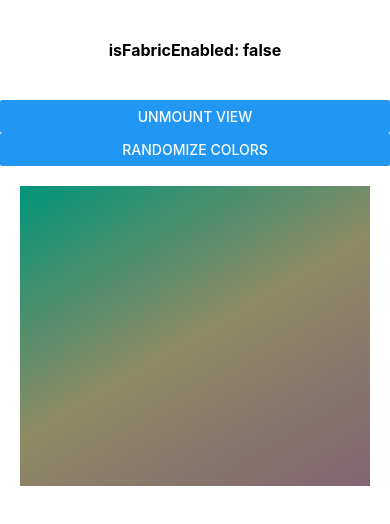
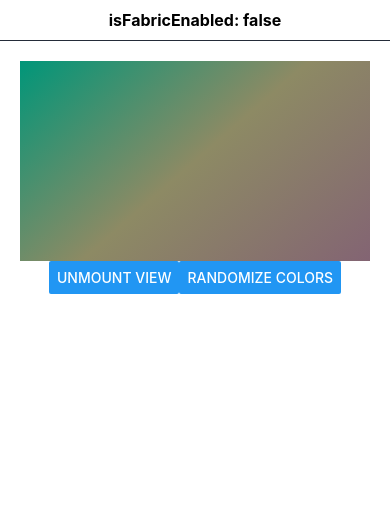
Before and after one commit to expo/fabric-tester, a React Native app: screen / in a window 390 px wide. Shown: the top 524 px of the page. Built offline with nearby package versions, Linux system fonts and the light colour scheme.

Commit message:
Add example for video player

```diff
--- a/App.js
+++ b/App.js
@@ -1,7 +1,7 @@
 import { Video } from 'expo-av';
 import { BlurView } from 'expo-blur';
 import { LinearGradient } from 'expo-linear-gradient';
-import React, { useRef, useState } from 'react';
+import React, { useCallback, useRef, useState } from 'react';
 import {
   Button,
   Image,
@@ -11,6 +11,7 @@ import {
   Text,
   View,
   ScrollView,
+  Platform,
 } from 'react-native';
 
 function randomColor() {
@@ -18,48 +19,44 @@ function randomColor() {
 }
 
 export default class App extends React.PureComponent {
-  state = {
-    reverse: false,
-    mounted: true,
-    colors: Array(3).fill(0).map(randomColor),
-  };
-
-  toggleMounted = () => {
-    this.setState((state) => ({ mounted: !state.mounted }));
-  };
-
-  randomizeColors = () => {
-    this.setState({ colors: Array(3).fill(0).map(randomColor) });
-  };
-
   render() {
-    const { reverse, mounted, colors } = this.state;
     const isFabricEnabled = global.nativeFabricUIManager != null;
 
     return (
       <SafeAreaView style={styles.container}>
         <ScrollView>
-          <Text style={[styles.text, { marginVertical: 40 }]}>
+          <Text style={[styles.text, { marginVertical: 10 }]}>
             isFabricEnabled: {isFabricEnabled + ''}
           </Text>
 
-          <Button title={mounted ? 'Unmount view' : 'Mount view'} onPress={this.toggleMounted} />
-          <Button title="Randomize colors" onPress={this.randomizeColors} disabled={!mounted} />
-
-          {mounted && (
-            <LinearGradient
-              style={styles.gradient}
-              colors={colors}
-              end={reverse ? { x: 1.0, y: 0.5 } : { x: 0.5, y: 1.0 }}
-            />
-          )}
-
+          <LinearGradientExample />
           {/* <BlueExample /> */}
-          {/* <VideoExample /> */}
+          {Platform.OS === 'ios' && <VideoExample />}
         </ScrollView>
       </SafeAreaView>
     );
   }
+}
+
+export function LinearGradientExample() {
+  const [mounted, setMounted] = useState(true);
+  const [colors, setColors] = useState(() => Array(3).fill(0).map(randomColor));
+
+  const toggleMounted = useCallback(() => setMounted(!mounted), [mounted]);
+  const randomizeColors = useCallback(() => setColors(Array(3).fill(0).map(randomColor)), [colors]);
+
+  return (
+    <View style={styles.exampleContainer}>
+      <View style={styles.gradient}>
+        {mounted && <LinearGradient style={{ flex: 1 }} colors={colors} end={{ x: 0.5, y: 1.0 }} />}
+      </View>
+
+      <View style={styles.buttons}>
+        <Button title={mounted ? 'Unmount view' : 'Mount view'} onPress={toggleMounted} />
+        <Button title="Randomize colors" onPress={randomizeColors} disabled={!mounted} />
+      </View>
+    </View>
+  );
 }
 
 export function BlueExample() {
@@ -67,7 +64,7 @@ export function BlueExample() {
   const text = 'Hello, my container is blurring contents underneath!';
 
   return (
-    <View style={styles.blurExample}>
+    <View style={[styles.exampleContainer, styles.blurExample]}>
       <Image style={[StyleSheet.absoluteFill, styles.image]} source={{ uri }} />
       <BlurView intensity={100} style={styles.blurContainer}>
         <Text style={styles.text}>{text}</Text>
@@ -85,26 +82,43 @@ export function BlueExample() {
 export function VideoExample() {
   const video = useRef(null);
   const [status, setStatus] = useState({});
+  const [nativeControls, setNativeControls] = useState(true);
+
+  const togglePlaying = useCallback(() => {
+    if (status.isPlaying) {
+      video.current.pauseAsync();
+    } else {
+      video.current.playAsync();
+    }
+  }, [status.isPlaying]);
+
+  const toggleNativeControls = useCallback(
+    () => setNativeControls(!nativeControls),
+    [nativeControls]
+  );
+
+  const setFullscreen = useCallback(() => video.current.presentFullscreenPlayer(true), [video]);
+
   return (
-    <View style={styles.videoExample}>
+    <View style={[styles.exampleContainer, styles.videoExample]}>
       <Video
         ref={video}
         style={styles.video}
         source={{
           uri: 'https://d23dyxeqlo5psv.cloudfront.net/big_buck_bunny.mp4',
         }}
-        useNativeControls
+        useNativeControls={nativeControls}
         resizeMode="contain"
         isLooping
         onPlaybackStatusUpdate={(status) => setStatus(() => status)}
       />
       <View style={styles.buttons}>
+        <Button title={status.isPlaying ? 'Pause' : 'Play'} onPress={togglePlaying} />
         <Button
-          title={status.isPlaying ? 'Pause' : 'Play'}
-          onPress={() =>
-            status.isPlaying ? video.current.pauseAsync() : video.current.playAsync()
-          }
+          title={nativeControls ? 'Hide controls' : 'Show controls'}
+          onPress={toggleNativeControls}
         />
+        <Button title="Open fullscreen" onPress={setFullscreen} />
       </View>
     </View>
   );
@@ -120,9 +134,14 @@ const styles = StyleSheet.create({
     justifyContent: 'center',
     backgroundColor: '#fff',
   },
+  exampleContainer: {
+    padding: 20,
+    borderTopWidth: StyleSheet.hairlineWidth,
+    borderStyle: 'solid',
+    borderColor: '#242c39',
+  },
   gradient: {
-    height: 300,
-    margin: 20,
+    height: 200,
   },
   blurExample: {
     height: 640,
@@ -145,14 +164,11 @@ const styles = StyleSheet.create({
     textAlign: 'center',
   },
   videoExample: {
-    height: 640,
-    marginTop: 64,
     justifyContent: 'center',
-    backgroundColor: '#ecf0f1',
   },
   video: {
     alignSelf: 'center',
-    width: 320,
+    width: 400,
     height: 200,
   },
   buttons: {
```
Also changed, not shown: 1 other file (tests, documents, lock files or other folders).
